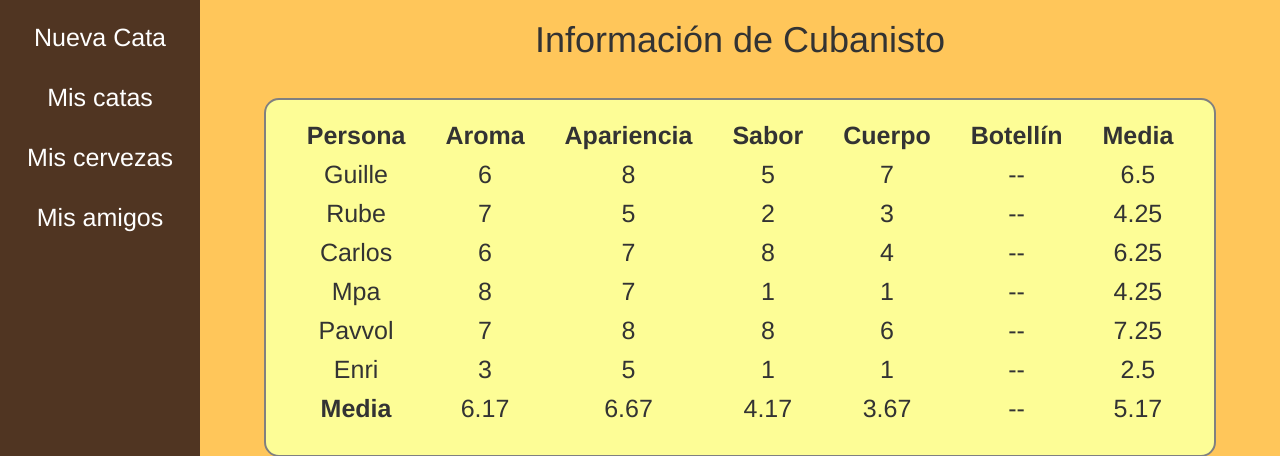
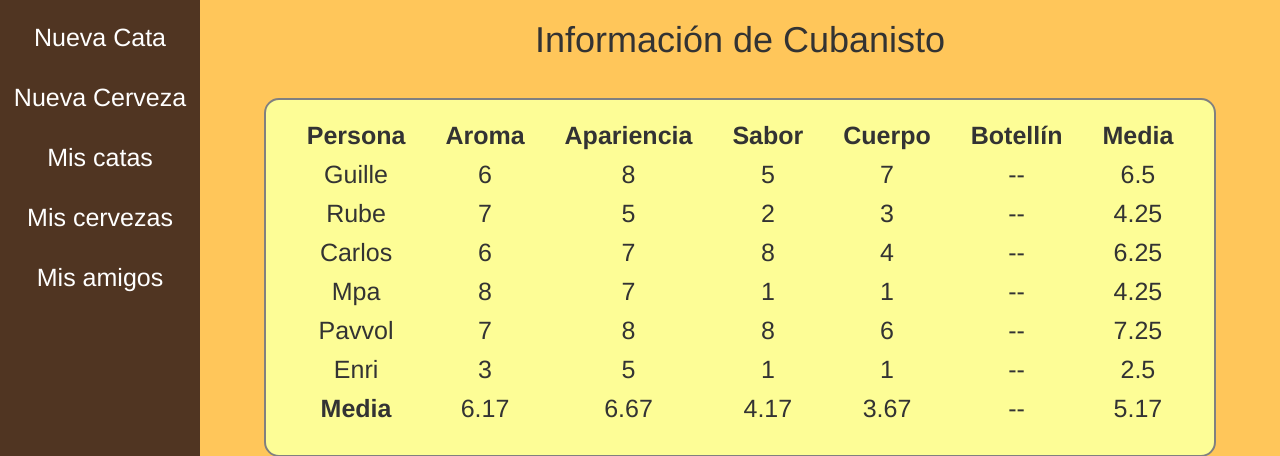
Before and after one commit to guillejd96/prCatas, a PHP site: page /cerveza.php?id=7 in a window 1280 px wide. Shown: the part 252-708 px from the top of the page. Run offline with PHP 8.4, Linux system fonts and the light colour scheme; the visitor is signed in with stand-in values (Sample User, id 1); data comes from the database, SQL or seed files in the repository; data that the repository does not hold is empty.

Commit message:
Update menus.php

```diff
--- a/menus.php
+++ b/menus.php
@@ -45,6 +45,9 @@
 	<a href="nueva_cata.php">
 			<p>Nueva Cata</p>
 	</a>
+	<a href="nueva_cerveza.php">
+			<p>Nueva Cerveza</p>
+	</a>
 	<a href="cata.php">
 			<p>Mis catas</p>
 	</a>
```
